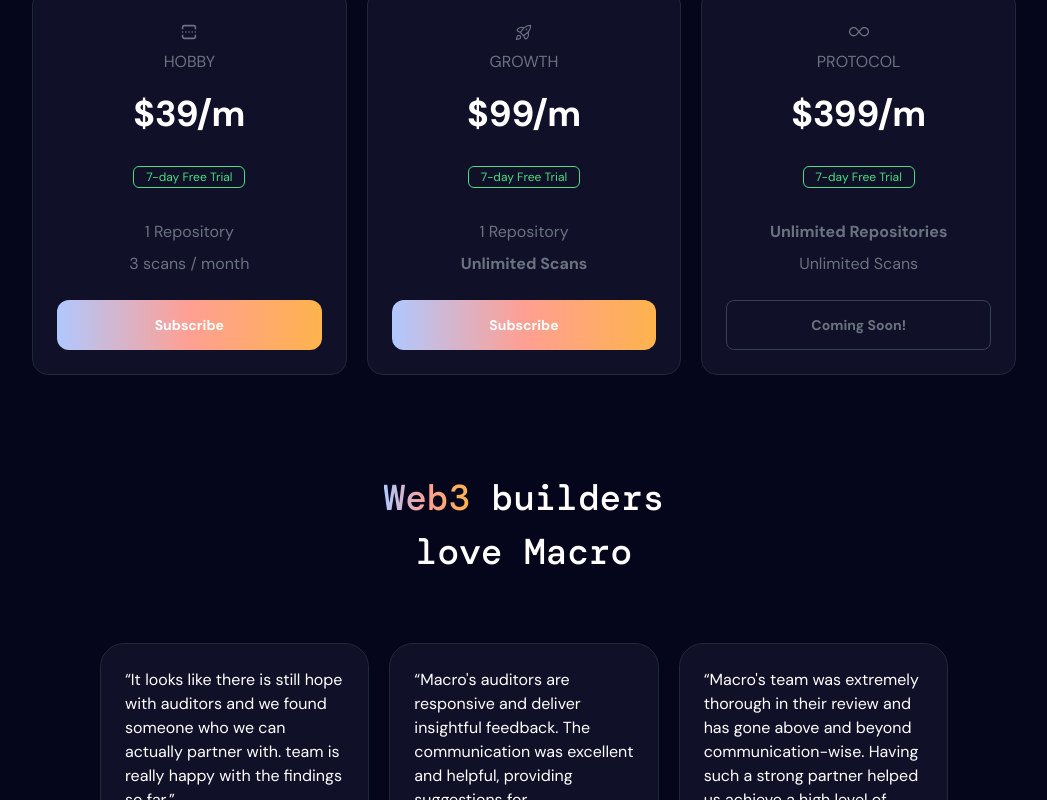
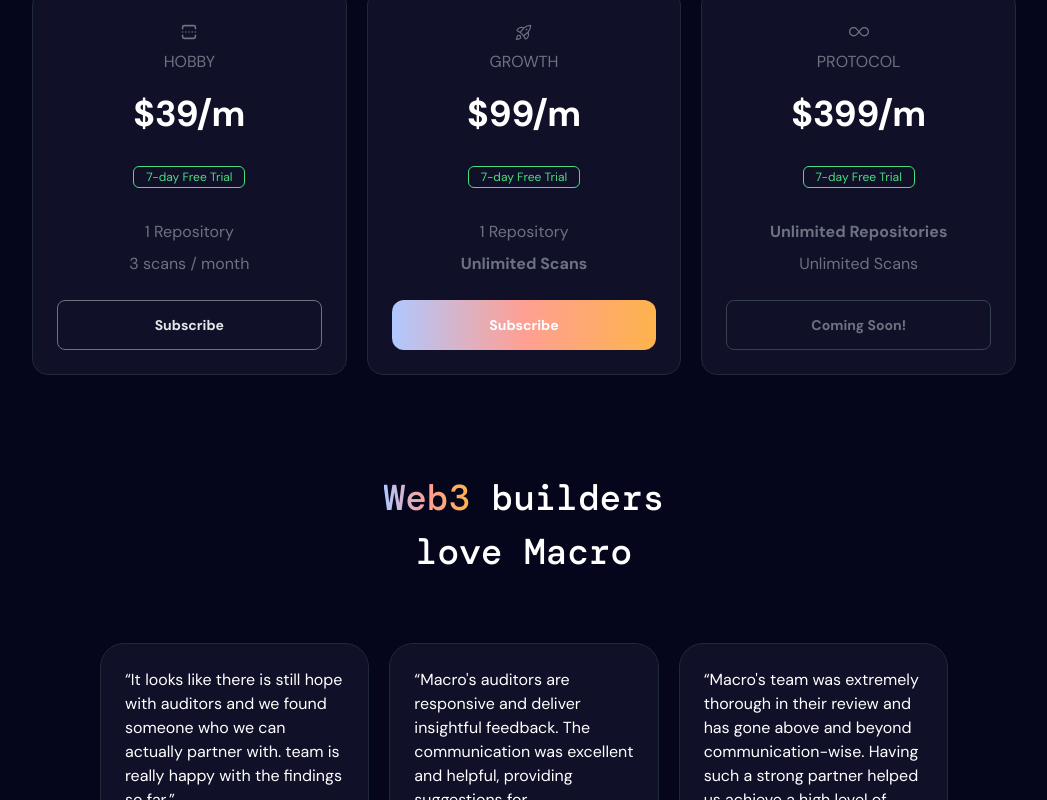
Before and after one commit to snowball-tools/website-example, a Next.js app: page /gas-blaster in a window 1280 px wide. Shown: the part 1694-2494 px from the top of the page, without its empty margins (116-1163 px from the left). Built offline with nearby package versions, Linux system fonts and the light colour scheme; a web font is replaced by a local one.

Commit message:
refact: implement CTA type and adjust styles for secondary on `PriceCard` component

```diff
--- a/src/app/gas-blaster/page.tsx
+++ b/src/app/gas-blaster/page.tsx
@@ -55,6 +55,7 @@
             trialDuration="7"
             description="1 Repository <br /> 3 scans / month"
             ctaText="Subscribe"
+            ctaType="secondary"
           />
           <PriceCard
             icon={<RocketIcon className="h-5 w-5 text-gray-500" strokeWidth="1.2" />}
@@ -71,7 +72,7 @@
             trialDuration="7"
             description="<strong>Unlimited Repositories</strong> <br /> Unlimited Scans"
             ctaText="Coming Soon!"
-            ctaDisabled={true}
+            ctaType="disabled"
           />
         </div>
       </section>
--- a/src/components/PriceCard/PriceCard.tsx
+++ b/src/components/PriceCard/PriceCard.tsx
@@ -1,4 +1,5 @@
 import { APP_URL } from '@/utils/constants'
+import Link from 'next/link'
 import { CtaPrimary } from '../Cta'
 
 type PriceCardProps = {
@@ -8,7 +9,7 @@
   trialDuration: string
   description: string
   ctaText: string
-  ctaDisabled?: boolean
+  ctaType?: string
 }
 
 const PriceCard = ({
@@ -18,7 +19,7 @@
   trialDuration,
   description,
   ctaText,
-  ctaDisabled,
+  ctaType = 'primary',
 }: PriceCardProps) => {
   return (
     <div className="border dark:bg-darkNavy-100 dark:border-gray-800 rounded-2xl px-7 py-7 mb-6 text-center max-w-[320px] mx-auto md:py-4 md:px-7 md:mx-0 md:mb-0 md:w-1/3 lg:p-6">
@@ -26,29 +27,34 @@
         {icon}
         <p className="text-gray-500 block uppercase">{planTitle}</p>
       </div>
-
       <h1 className="mt-5 font-bold text-4xl">{price}</h1>
-
       <p className="text-green-400 border border-green-400 rounded-md inline-block px-3 py-0.5 text-xs mt-8">
         {trialDuration}-day Free Trial
       </p>
-
       <p
         className="text-gray-500 block mt-7 leading-8 md:text-sm md:leading-7 lg:text-base lg:leading-8"
         dangerouslySetInnerHTML={{ __html: description }}
       ></p>
-
-      {ctaDisabled ? (
+      {ctaType === 'primary' && (
+        <CtaPrimary className="mt-5 text-sm md:text-xs lg:text-sm" href={APP_URL}>
+          {ctaText}
+        </CtaPrimary>
+      )}
+      {ctaType === 'secondary' && (
+        <Link
+          className="mt-5 text-sm px-6 py-3.5 rounded-lg text-gray-200 font-bold border w-full block border-gray-500 hover:bg-darkNavy-500 transition duration-300 ease-in-out hover:scale-105 md:text-xs lg:text-sm"
+          href={APP_URL}
+        >
+          {ctaText}
+        </Link>
+      )}
+      {ctaType === 'disabled' && (
         <button
           disabled
           className="mt-5 text-sm px-6 py-3.5 rounded-lg text-gray-500 font-bold border w-full border-gray-700 md:text-xs lg:text-sm"
         >
           {ctaText}
         </button>
-      ) : (
-        <CtaPrimary className="mt-5 text-sm md:text-xs lg:text-sm" href={APP_URL}>
-          {ctaText}
-        </CtaPrimary>
       )}
     </div>
   )
```
